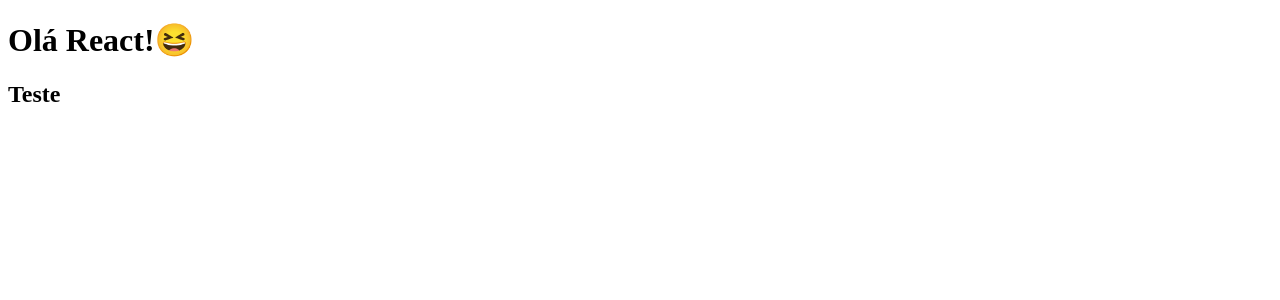
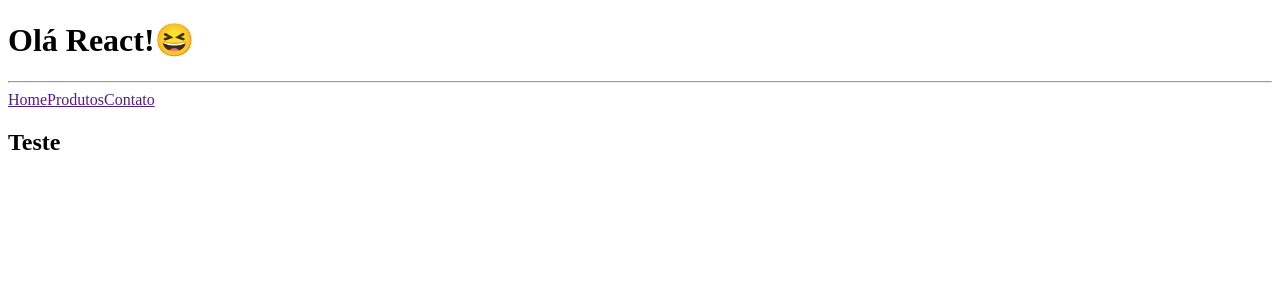
Before and after one commit to VitorGGama/react-fundamentos, a React (Vite) app: page / in a window 1280 px wide. Shown: the top 300 px of the page. Built offline with nearby package versions, Linux system fonts and the light colour scheme.

Commit message:
formatacao com prettier

```diff
--- a/src/App.jsx
+++ b/src/App.jsx
@@ -1,13 +1,24 @@
 function App() {
-  return <>
+  // Comentário de uma linha CTRL + ,
+  /* Comentários JS de várias linhas */
+  return (
+    <>
       <header>
         <h1>Olá React!😆</h1>
+        <hr />
+        <nav>
+          <a href="">Home</a>
+          <a href="">Produtos</a>
+          <a href="">Contato</a>
+        </nav>
       </header>
-
+      {/* Comentário no meio de JSX
+    é normal ficar entre{} nesta situação. */}
       <main>
         <h2>Teste</h2>
       </main>
     </>
+  );
 }
 
-export default App
+export default App;
```
Lines whose indentation alone changed are shown as unchanged.
